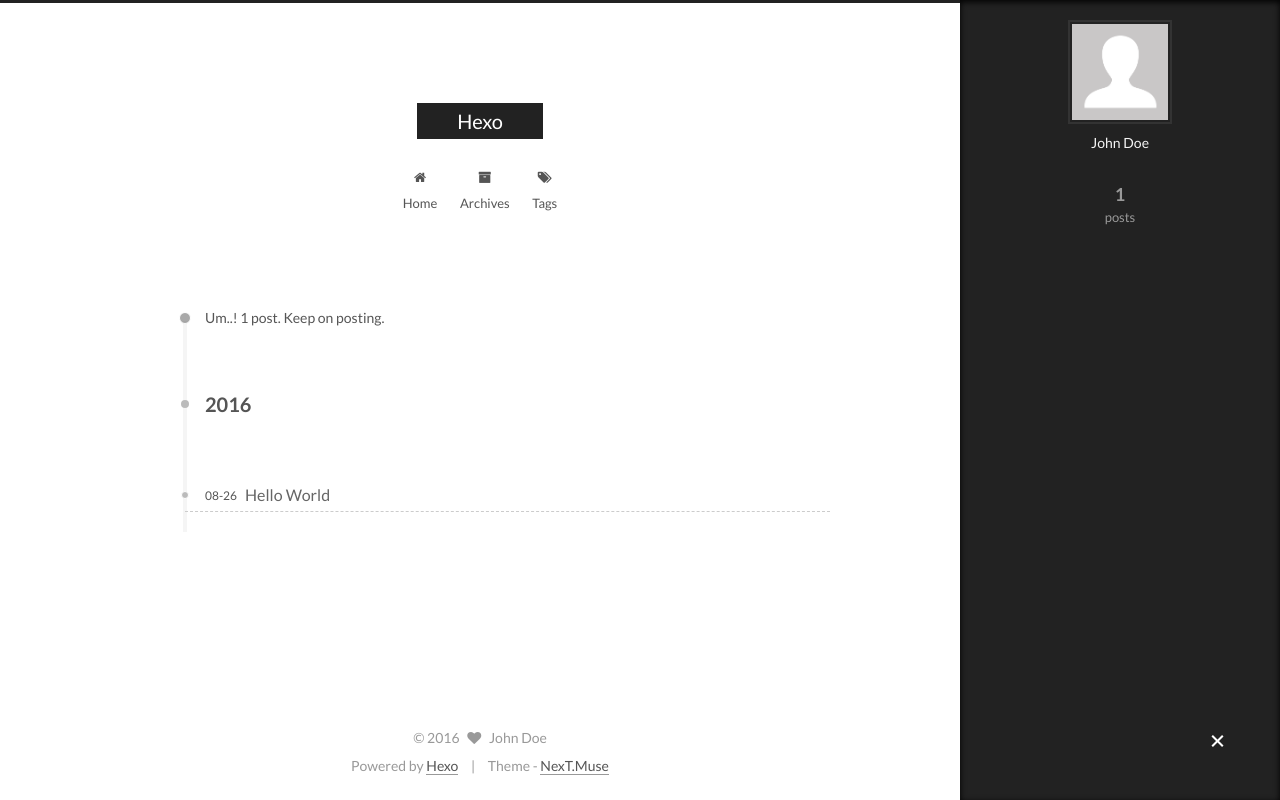
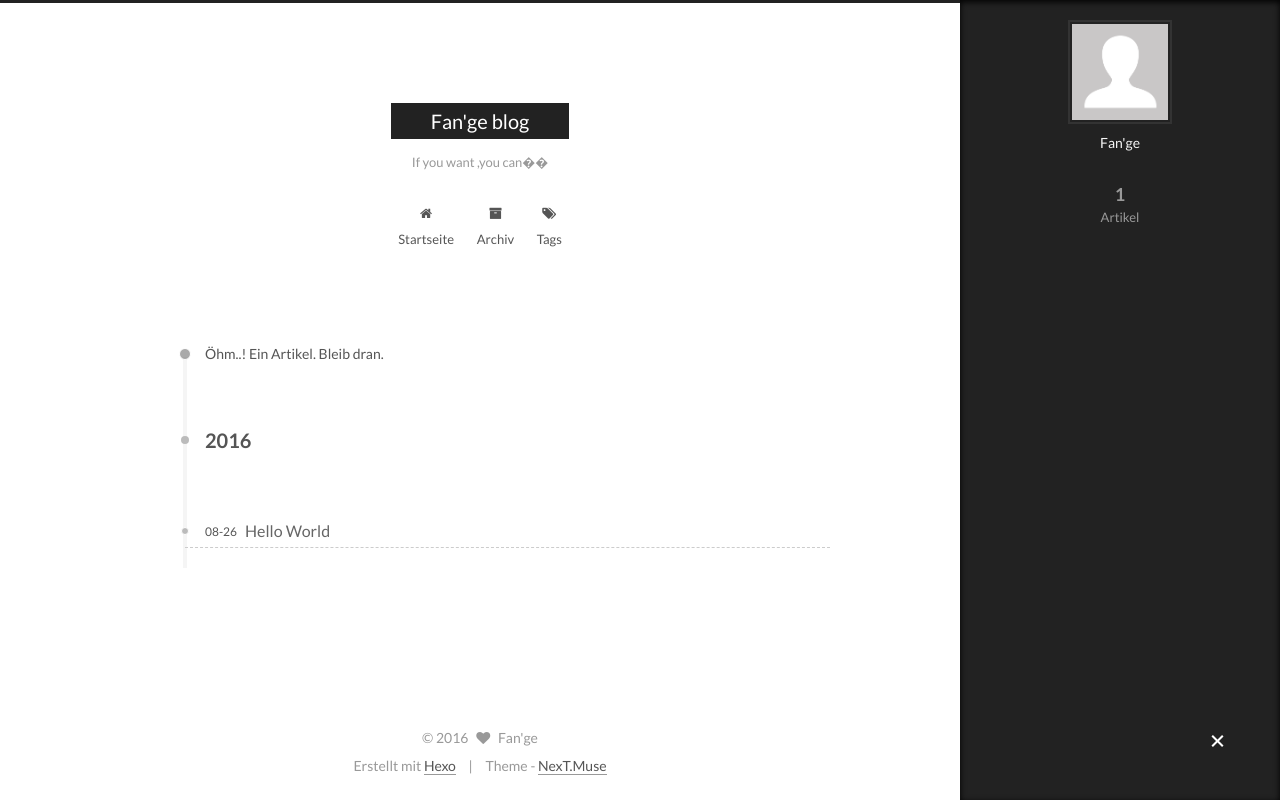
Before and after one commit to yyfyyfyyfy/github.io, a plain HTML site: page archives/index.html in a window 1280 px wide. Both pictures are taken after a click on the element 1217 px from the left and 742 px from the top of the page. Drawn offline with Linux system fonts and the light colour scheme.

Commit message:
Site updated: 2016-08-27 21:14:19

```diff
--- a/archives/index.html
+++ b/archives/index.html
@@ -85,11 +85,11 @@
 
 
 <meta property="og:type" content="website">
-<meta property="og:title" content="Hexo">
+<meta property="og:title" content="Fan'ge blog">
 <meta property="og:url" content="http://yoursite.com/archives/index.html">
-<meta property="og:site_name" content="Hexo">
+<meta property="og:site_name" content="Fan'ge blog">
 <meta name="twitter:card" content="summary">
-<meta name="twitter:title" content="Hexo">
+<meta name="twitter:title" content="Fan'ge blog">
 
 
 
@@ -107,10 +107,10 @@
   };
 </script>
 
-  <title> Archive | Hexo </title>
+  <title> Archiv | Fan'ge blog </title>
 </head>
 
-<body itemscope itemtype="http://schema.org/WebPage" lang="">
+<body itemscope itemtype="http://schema.org/WebPage" lang="zh-CN">
 
 
 
@@ -138,11 +138,11 @@
   <div class="custom-logo-site-title">
     <a href="/"  class="brand" rel="start">
       <span class="logo-line-before"><i></i></span>
-      <span class="site-title">Hexo</span>
+      <span class="site-title">Fan'ge blog</span>
       <span class="logo-line-after"><i></i></span>
     </a>
   </div>
-  <p class="site-subtitle"></p>
+  <p class="site-subtitle">If you want ,you can��</p>
 </div>
 
 <div class="site-nav-toggle">
@@ -165,7 +165,7 @@
 
               <i class="menu-item-icon fa fa-fw fa-home"></i> <br />
 
-            Home
+            Startseite
           </a>
         </li>
 
@@ -175,7 +175,7 @@
 
               <i class="menu-item-icon fa fa-fw fa-archive"></i> <br />
 
-            Archives
+            Archiv
           </a>
         </li>
 
@@ -215,7 +215,7 @@
 
 
 
-      Um..! 1 post. Keep on posting.
+      Öhm..! Ein Artikel. Bleib dran.
     </span>
 
 
@@ -297,15 +297,15 @@
         <div class="site-author motion-element" itemprop="author" itemscope itemtype="http://schema.org/Person">
           <img class="site-author-image" itemprop="image"
                src="/images/avatar.gif"
-               alt="John Doe" />
-          <p class="site-author-name" itemprop="name">John Doe</p>
+               alt="Fan'ge" />
+          <p class="site-author-name" itemprop="name">Fan'ge</p>
           <p class="site-description motion-element" itemprop="description"></p>
         </div>
         <nav class="site-state motion-element">
           <div class="site-state-item site-state-posts">
             <a href="/archives">
               <span class="site-state-item-count">1</span>
-              <span class="site-state-item-name">posts</span>
+              <span class="site-state-item-name">Artikel</span>
             </a>
           </div>
 
@@ -348,11 +348,11 @@
   <span class="with-love">
     <i class="fa fa-heart"></i>
   </span>
-  <span class="author" itemprop="copyrightHolder">John Doe</span>
+  <span class="author" itemprop="copyrightHolder">Fan'ge</span>
 </div>
 
 <div class="powered-by">
-  Powered by <a class="theme-link" href="http://hexo.io">Hexo</a>
+  Erstellt mit  <a class="theme-link" href="http://hexo.io">Hexo</a>
 </div>
 
 <div class="theme-info">
--- a/css/main.css
+++ b/css/main.css
@@ -1548,7 +1548,7 @@ pre .javascript .function {
   width: 4px;
   height: 4px;
   border-radius: 50%;
-  background: #ff2a98;
+  background: #3b1bd9;
 }
 .links-of-blogroll {
   font-size: 13px;
```
Also changed, not shown: 2016/08/26/hello-world/index.html (+15 -15 lines), archives/2016/08/index.html (+15 -15 lines), archives/2016/index.html (+15 -15 lines), index.html (+15 -15 lines).
